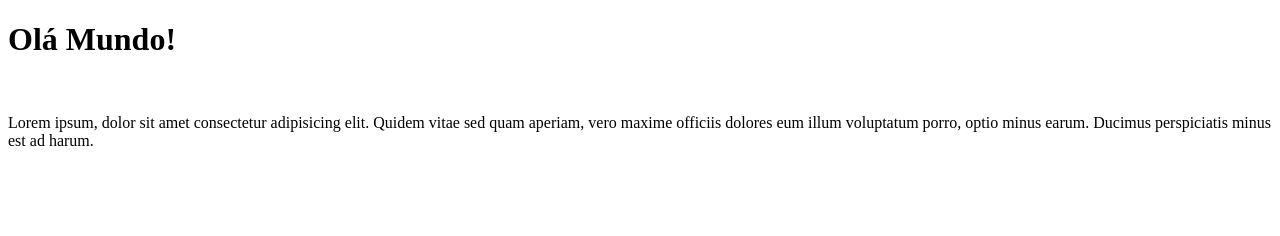
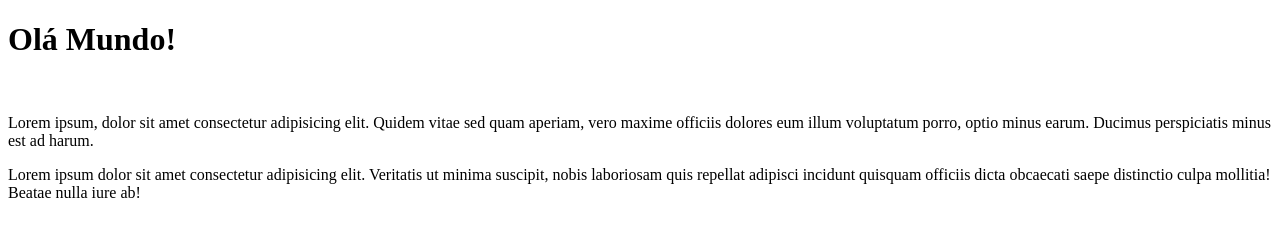
Before and after one commit to joaopboaventura/Ola-Mundo, a plain HTML site: page site-exemplo/index.html in a window 1280 px wide. Drawn offline with Linux system fonts and the light colour scheme.

Commit message:
Modificação
Paragrafo novo

```diff
--- a/site-exemplo/index.html
+++ b/site-exemplo/index.html
@@ -11,5 +11,6 @@
     <br>
     <p>Lorem ipsum, dolor sit amet consectetur adipisicing elit. Quidem vitae sed quam aperiam, vero maxime officiis dolores eum illum voluptatum porro, optio minus earum. Ducimus perspiciatis minus est ad harum.
     </p>
+    <p>Lorem ipsum dolor sit amet consectetur adipisicing elit. Veritatis ut minima suscipit, nobis laboriosam quis repellat adipisci incidunt quisquam officiis dicta obcaecati saepe distinctio culpa mollitia! Beatae nulla iure ab!</p>
 </body>
 </html>
```
